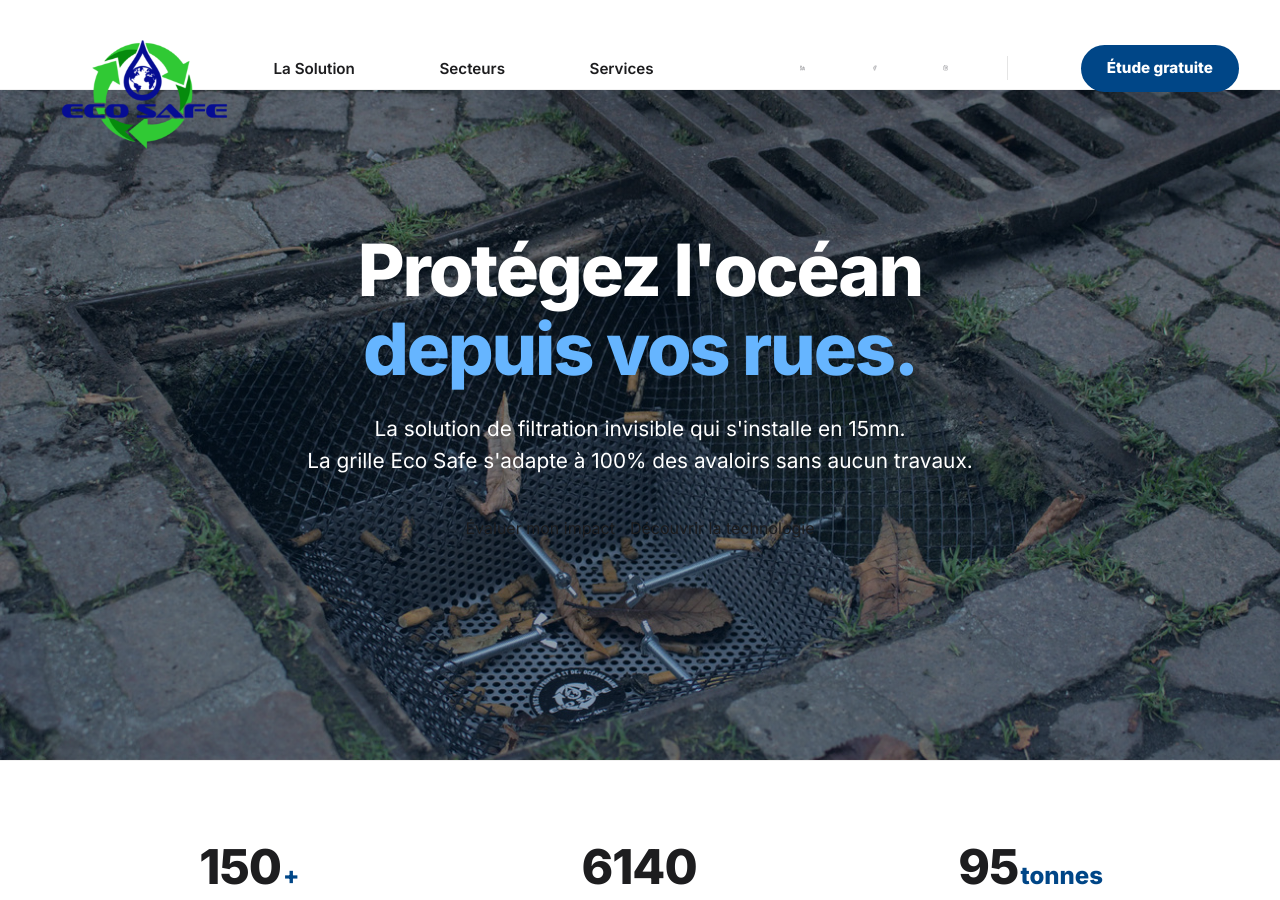
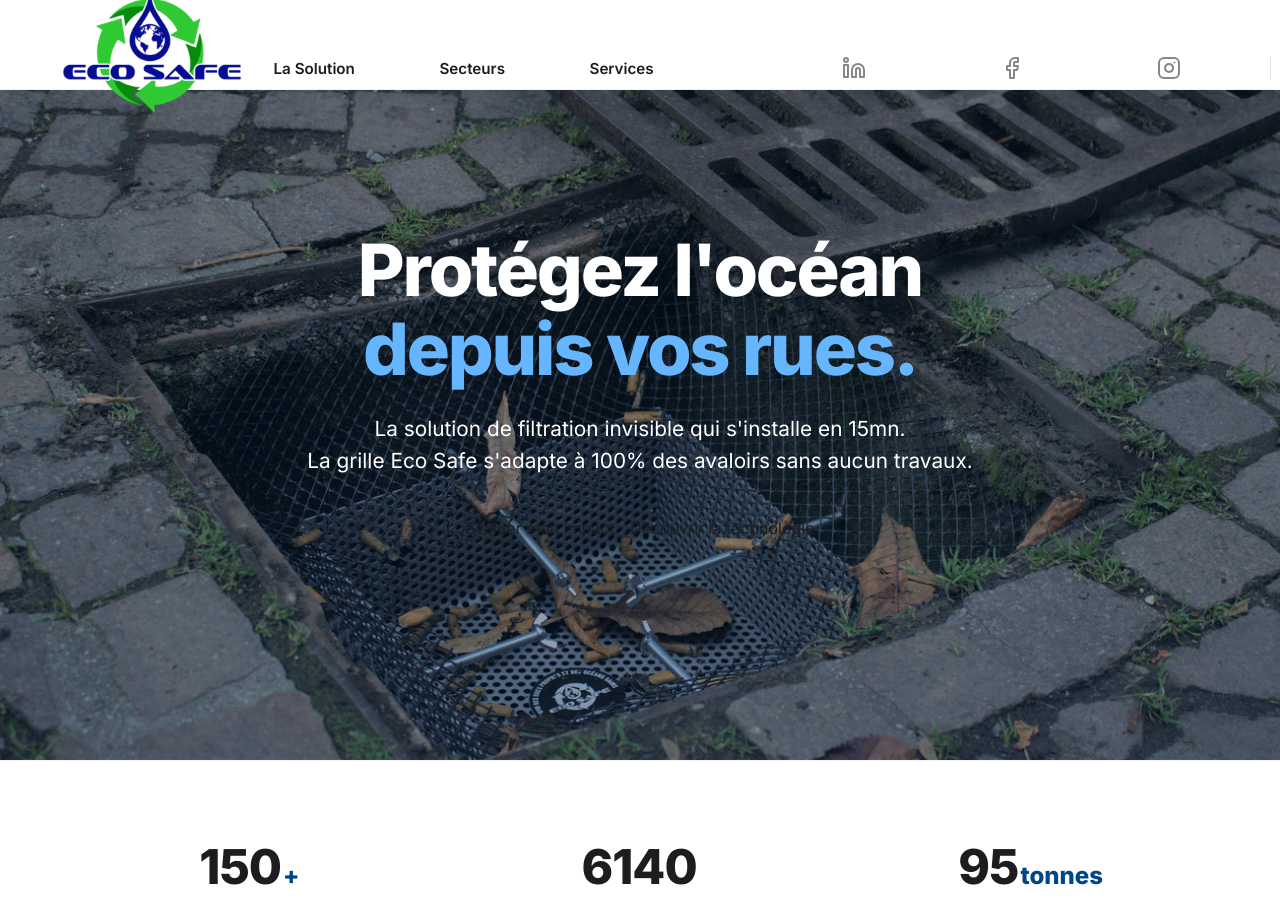
Before and after one commit to DuvalDVL/ecosafe, a Jekyll site: the page built from index.html, in a window 1280 px wide and 900 px high. Built offline with Jekyll 4.4.1, drawn with Linux system fonts in a browser that asks for light colours.

Commit message:
Update style.css

```diff
--- a/assets/css/style.css
+++ b/assets/css/style.css
@@ -31,7 +31,7 @@ body {
 a { text-decoration: none; color: inherit; }
 
 /* =========================================
-   HEADER & LOGO (Version Blindée & Forcée)
+   HEADER & LOGO (Correction 4 - Remontée & Taille SVG)
    ========================================= */
 
 html, body {
@@ -40,7 +40,7 @@ html, body {
 
 .site-header {
   background: var(--bg-white);
-  height: 90px; /* On passe à 90px pour que le texte du logo respire mieux */
+  height: 90px;
   position: relative;
   z-index: 999;
   border-bottom: 1px solid rgba(0,0,0,0.05);
@@ -52,7 +52,7 @@ html, body {
   align-items: center;
   justify-content: space-between;
   height: 100%;
-  padding: 0 40px !important; /* FORCE 40px de marge pour décoller le bouton du bord droit */
+  padding: 0 40px !important;
   max-width: 1400px;
   margin: 0 auto;
 }
@@ -68,9 +68,9 @@ html, body {
 
 .site-header .logo-img {
   position: absolute;
-  top: 0px !important; /* FORCE le haut du logo à s'aligner avec le haut de l'écran */
+  top: -45px !important; /* <-- ON LE REMONTE. Ça va recentrer le texte bleu "ECO SAFE" dans la barre blanche. */
   left: 0;
-  height: 140px !important; /* Déborde de 50px vers le bas (140 - 90) */
+  height: 150px !important;
   width: auto;
   max-width: none;
   z-index: 1000;
@@ -107,7 +107,7 @@ html, body {
 .header-actions {
   display: flex;
   align-items: center;
-  gap: 25px !important;
+  gap: 30px !important; /* Donne un peu d'air entre les icônes et le bouton */
   flex-shrink: 0;
 }
 
@@ -115,7 +115,7 @@ html, body {
 .header-social {
   display: flex;
   align-items: center;
-  gap: 8px !important; /* FORCE l'espacement réduit */
+  gap: 15px !important; /* Redonne un peu d'espace entre chaque réseau */
 }
 
 .header-social a {
@@ -124,10 +124,9 @@ html, body {
   display: inline-flex !important;
   align-items: center;
   justify-content: center;
-  margin: 0 !important; /* DÉTRUIT les marges par défaut du thème */
-  padding: 0 !important; /* DÉTRUIT les espacements par défaut du thème */
-  width: 24px !important;
-  height: 24px !important;
+  margin: 0 !important;
+  padding: 0 !important;
+  /* J'ai supprimé la restriction de taille stricte qui étouffait le dessin */
 }
 
 .header-social a:hover {
@@ -135,8 +134,8 @@ html, body {
 }
 
 .header-social svg {
-  width: 20px !important;
-  height: 20px !important;
+  width: 24px !important; /* <-- TAILLE AUGMENTÉE POUR LES ICÔNES */
+  height: 24px !important; /* <-- TAILLE AUGMENTÉE POUR LES ICÔNES */
   display: block;
 }
 
```
